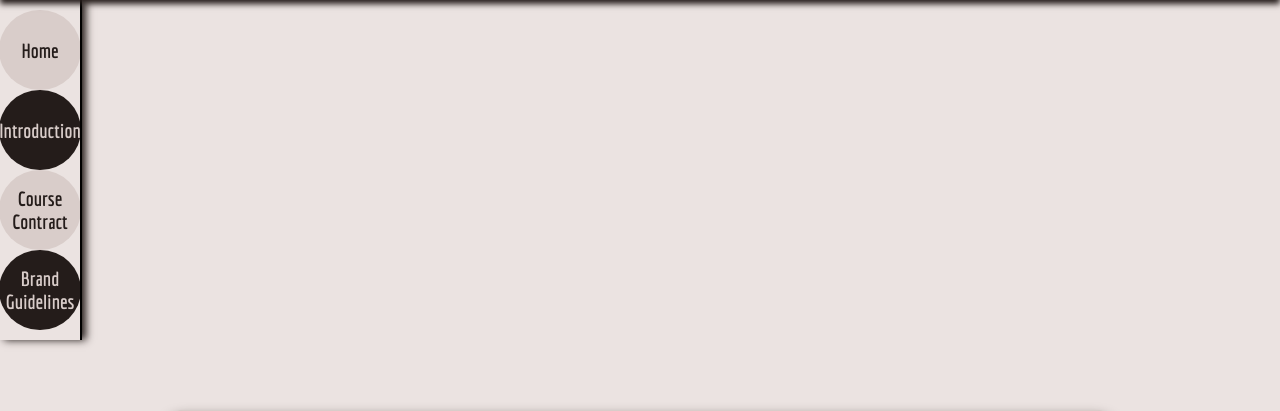
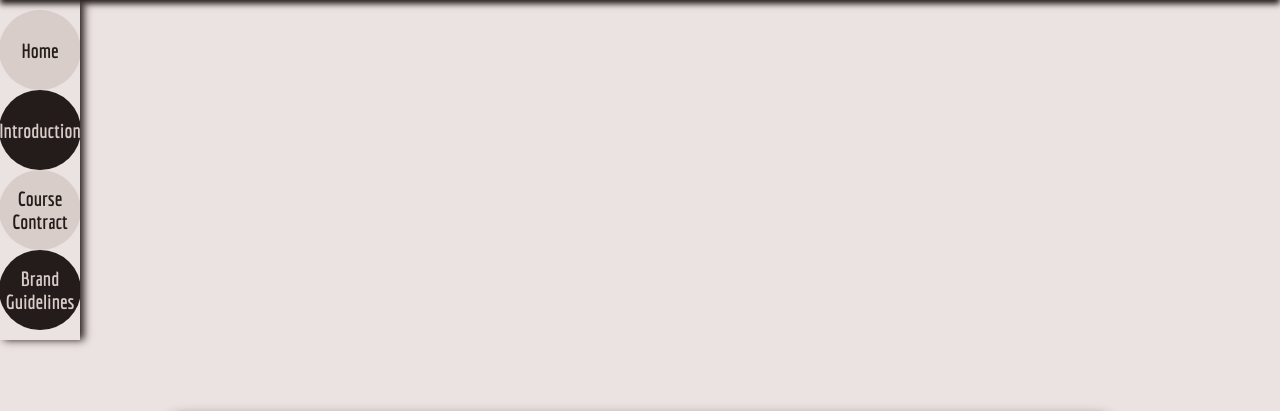
Before and after one commit to Trutkow0/web250, a PHP site: page / in a window 1280 px wide. Shown: the part 86-497 px from the top of the page. Run offline with PHP 8.4, Linux system fonts and the light colour scheme.

Commit message:
Update styles.css

```diff
--- a/styles/styles.css
+++ b/styles/styles.css
@@ -100,7 +100,6 @@ header {
     position: sticky;
     top: 0;
     padding: 10px 0;
-    border-right: 2px solid #000;
     box-shadow: 4px 0 8px #241c1a;
   }
 
```
